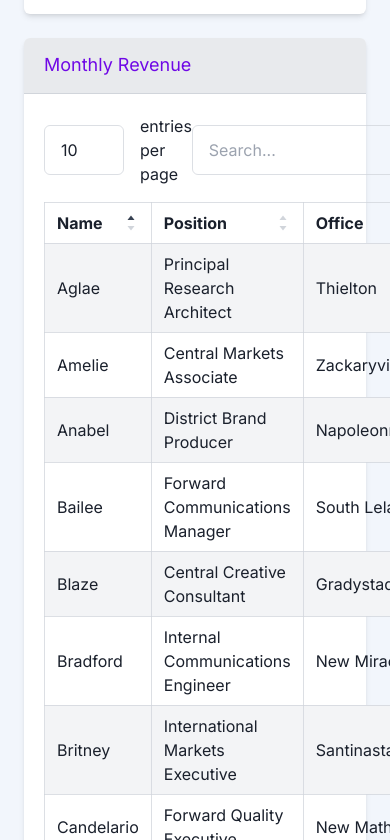
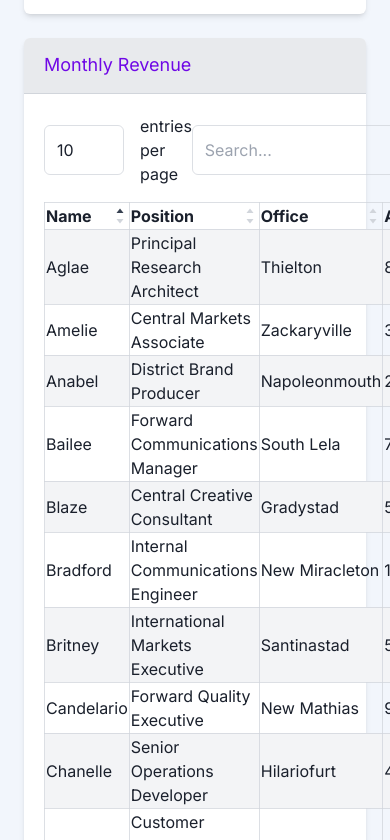
Before and after one commit to 0xe0b69e/psi-proj-2, a Next.js app: page /dashboard in a window 390 px wide. Shown: the part 2844-3684 px from the top of the page. Built offline with nearby package versions, Linux system fonts and the light colour scheme.

Commit message:
Made it Slightly more responsive

```diff
--- a/components/data-table.js
+++ b/components/data-table.js
@@ -88,7 +88,7 @@ export default function DataTable ( { data } )
         <div className="items-center flex flex-row space-x-4">
           <input
             defaultValue={entriesPerPage}
-            className="w-20 p-3 px-4 border-gray-300/75 dark:border-slate-700/75 border-[1px] rounded-md bg-transparent"
+            className="w-20 p-3 lg:px-4 border-gray-300/75 dark:border-slate-700/75 border-[1px] rounded-md bg-transparent"
             type="number"
             onInput={( event ) => setEntriesPerPage( Number( event.currentTarget.value ) )}
           />
@@ -96,7 +96,7 @@ export default function DataTable ( { data } )
         </div>
         <input
           defaultValue={searchQuery}
-          className="w-52 p-3 px-4 border-gray-300/75 dark:border-slate-700/75 border-[1px] rounded-md bg-transparent"
+          className="w-52 p-3 lg:px-4 border-gray-300/75 dark:border-slate-700/75 border-[1px] rounded-md bg-transparent"
           onInput={( event ) => setSearchQuery(event.currentTarget.value)}
           placeholder="Search..."
         />
@@ -108,7 +108,7 @@ export default function DataTable ( { data } )
             <th
               key={key}
               className={cn(
-                "border-[1px] border-gray-300/75 dark:border-slate-700/75 capitalize px-3 py-2 cursor-pointer justify-between",
+                "border-[1px] border-gray-300/75 dark:border-slate-700/75 capitalize lg:px-3 lg:py-2 cursor-pointer justify-between",
                 "select-none"
               )}
               onClick={() =>
@@ -134,7 +134,7 @@ export default function DataTable ( { data } )
             </th>
           ) )}
           <th
-            className="border-[1px] border-gray-300/75 dark:border-slate-700/75 capitalize px-3 py-2 text-start select-none">
+            className="border-[1px] border-gray-300/75 dark:border-slate-700/75 capitalize lg:px-3 lg:py-2 text-start select-none">
             actions
           </th>
         </tr>
@@ -144,11 +144,11 @@ export default function DataTable ( { data } )
             index % 2 === 0 ? "bg-gray-100 dark:bg-slate-800" : ""
           )}>
             {keys.map( key => (
-              <td key={key} className="px-3 py-2 border-[1px] border-gray-300/75 dark:border-slate-700/75">
+              <td key={key} className="lg:px-3 lg:py-2 border-[1px] border-gray-300/75 dark:border-slate-700/75">
                 {row[ key ]}
               </td>
             ) )}
-            <td className="px-3 py-2 border-[1px] border-gray-300/75 dark:border-slate-700/75">
+            <td className="lg:px-3 lg:py-2 border-[1px] border-gray-300/75 dark:border-slate-700/75">
               <div className="flex flex-row space-x-2 w-full h-full">
                 <CircularButton className="w-7 h-7">
                   <DotsVerticalIcon />
--- a/tailwind.config.js
+++ b/tailwind.config.js
@@ -18,6 +18,7 @@ module.exports = {
         "2xl+": "1500px",
         "2xl": "1400px",
         "xl": "1200px",
+        "lg": "1024px",
         "sm": "575px",
       },
       colors: {
```
